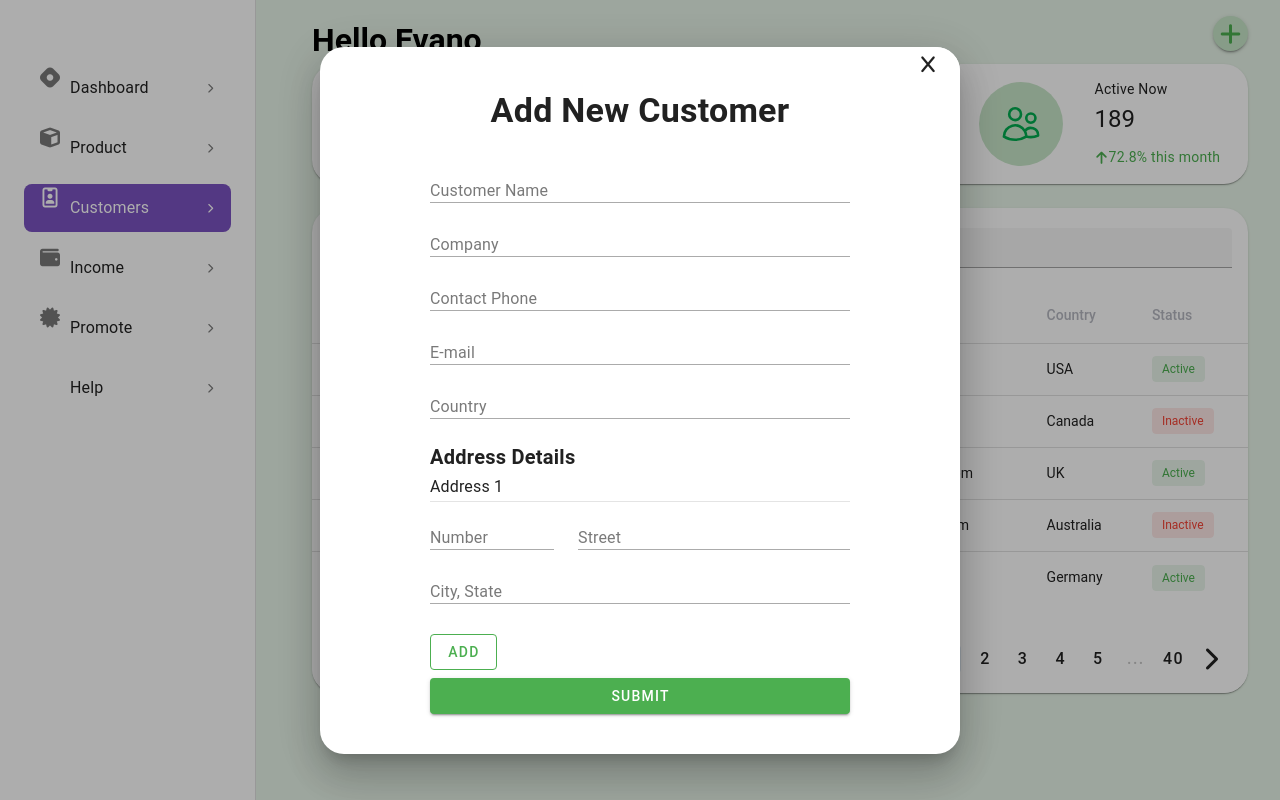
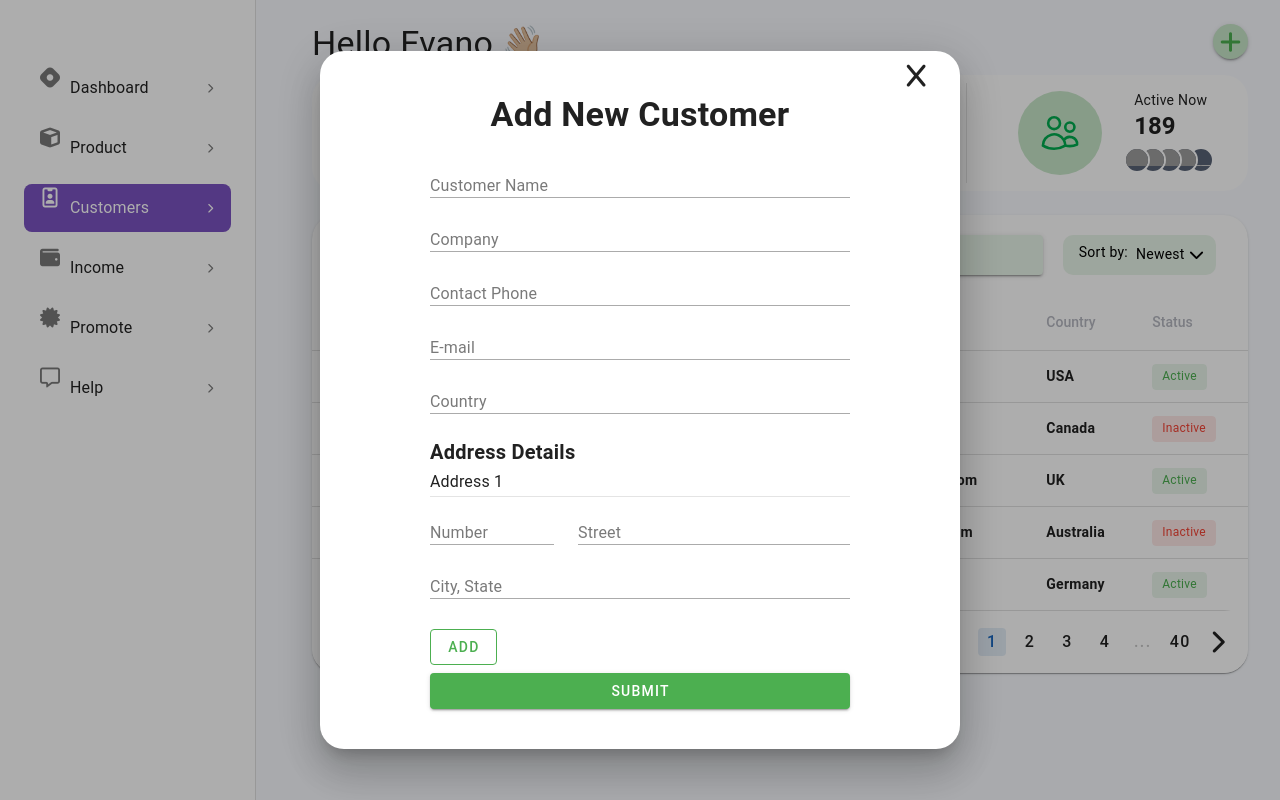
Before and after one commit to Husam7664/Customer-address-book, a Vue app: page /customers in a window 1280 px wide. Both pictures are taken after a click on the button 1230 px from the left and 33 px from the top of the page. Built offline with nearby package versions, Linux system fonts and the light colour scheme; grey boxes are pictures that could not be loaded.

Commit message:
improve Add New Customer compoent & styling

```diff
--- a/src/components/AddCustomer.vue
+++ b/src/components/AddCustomer.vue
@@ -1,33 +1,35 @@
 <template>
-  <!-- create add customer dialog -->
-  <v-dialog :model-value="modelValue" max-width="50%" persistent>
+  <v-dialog :model-value="modelValue" max-width="50%" persistent scrollable>
     <v-card class="rounded-xl">
       <div class="text-end">
-        <!-- <v-btn color="blue darken-1" text @click="close"/> -->
-        <v-btn flat @click="close">
-          <v-icon>fa-solid fa-x</v-icon>
+        <v-btn flat @click="close" class="mt-2 mr-3">
+          <v-icon size="25px">fa-solid fa-x</v-icon>
         </v-btn>
       </div>
-      <v-card-title class="text-center">
+      <div class="text-center">
         <span class=" text-h4 font-weight-bold">Add New Customer</span>
-      </v-card-title>
+      </div>
 
       <v-card-text>
         <v-container>
           <v-sheet max-width="75%" class="mx-auto">
-          <v-form @submit.prevent="handleSubmit">
+          <v-form ref="form" @submit.prevent="handleSubmit">
           <v-text-field v-model="customerName" label="Customer Name"  variant="underlined" density="compact" required />
           <v-text-field v-model="company" label="Company"  variant="underlined" density="compact" required />
-          <v-text-field v-model="contactPhone" :rules="contactNumberRules" label="Contact Phone"  variant="underlined" density="compact" required />
+          <v-text-field v-model="phoneNumber" :rules="contactNumberRules" type="number" label="Contact Phone"  variant="underlined" density="compact" required />
           <v-text-field v-model="email" label="E-mail"  variant="underlined" density="compact" required />
           <v-text-field v-model="country" label="Country"  variant="underlined" density="compact" required />
           <span class=" text-h6 font-weight-bold">Address Details</span>
           <div v-for="(adress, i) in addresses" :key="i">
-            <span class="text-subtitle-1 ">Address {{ i + 1 }}</span>
+            <div class="d-flex flex-row">
+              <span class="text-subtitle-1">Address {{ i + 1 }}</span>
+              <v-spacer />
+              <v-btn color="green" v-if="i===1" text variant="outlined" :disabled="addresses.length === 1" density="compact" @click="addresses.splice(i, 1)">Delete </v-btn>
+            </div>
             <v-divider></v-divider>
             <v-row class="mt-1">
               <v-col cols="12" sm="6" md="4">
-                <v-text-field v-model="adress.number" label="Number" :rules="contactNumberRules" variant="underlined" density="compact" required />
+                <v-text-field v-model="adress.number" label="Number" variant="underlined" density="compact" required />
               </v-col>
               <v-col cols="12" sm="6" md="8">
                 <v-text-field v-model="adress.street" label="Street"  variant="underlined" density="compact" required />
@@ -44,12 +46,6 @@
         </v-sheet>
         </v-container>
       </v-card-text>
-
-      <!-- <v-card-actions>
-        <v-spacer></v-spacer>
-
-        <v-btn color="blue darken-1" text @click="save">Save</v-btn>
-      </v-card-actions> -->
     </v-card>
   </v-dialog>
 </template>
@@ -62,15 +58,15 @@ export default {
   props: {
     modelValue: {
       type: Boolean,
-      // required: true,
+      required: true,
     },
   },
   setup(props, { emit}) {
     // const emit = defineEmits(['update:modelValue']);
-
+    const form = ref(null);
     const customerName = ref('');
     const company = ref('');
-    const contactPhone = ref('');
+    const phoneNumber = ref('');
     const email = ref('');
     const country = ref('');
     const addresses = ref([
@@ -84,7 +80,7 @@ export default {
     const street = ref('');
     const cityState = ref('');
 
-    // const firstNameRules = [
+    // const customerNameRules = [
     //   value => {
     //     if (value?.length > 3) return true;
     //     return 'First name must be at least 3 characters.';
@@ -107,19 +103,26 @@ export default {
         cityState: '',
       })
     }
-    const handleSubmit = () => {
-      // Handle form submission logic here
-      console.log('Form submitted:', {
+    const handleSubmit = async () => {
+      const { valid } = await form.value.validate();
+      if (valid) {
+       const newCustomer = {
         customerName: customerName.value,
         company: company.value,
-        contactPhone: contactPhone.value,
+        phoneNumber: phoneNumber.value,
         email: email.value,
         country: country.value,
         addresses: addresses.value,
         number: number.value,
         street: street.value,
         cityState: cityState.value,
-       });
+       }
+       emit('addNewCustomer', newCustomer)
+       emit('update:modelValue', false);
+      } else {
+        alert('Form not submitted. Please fix the errors.');
+      }
+
     };
 
     const close = () => {
@@ -127,17 +130,17 @@ export default {
     };
 
     const save = () => {
-      // Add your save logic here
       emit('update:modelValue', false);
     };
 
     return {
       close,
       save,
+      form,
       customerName,
       company,
       email,
-      contactPhone,
+      phoneNumber,
       country,
       addresses,
       number,
--- a/src/components/customerOverView.vue
+++ b/src/components/customerOverView.vue
@@ -1,5 +1,5 @@
 <script setup>
-import { computed, defineProps } from 'vue'
+import { computed } from 'vue'
 // assets users logo import
 import logo from '@/assets/users.svg'
 const props = defineProps({
@@ -38,24 +38,82 @@ const isPositive = computed(() => Math.sign(props.change) === 1)
     </v-card-text>
 
     <v-card-text>
-      <p class="mb-1">
+      <p class="mb-0">
         {{ props.title }}
       </p>
-      <h5 class="text-h5 text-no-wrap mb-3">
+      <h5 class="text-h5 text-no-wrap mb-1 font-weight-bold">
         {{ props.stats }}
       </h5>
+      <div class="avatars" v-if="props.title === 'Active Now'">
+        <a href="#" class="avatars__item"><img class="avatar" src="https://randomuser.me/api/portraits/women/65.jpg" alt=""></a>
+        <a href="#" class="avatars__item"><img class="avatar" src="https://randomuser.me/api/portraits/men/25.jpg" alt=""></a>
+        <a href="#" class="avatars__item"><img class="avatar" src="https://randomuser.me/api/portraits/women/25.jpg" alt=""></a>
+        <a href="#" class="avatars__item"><img class="avatar" src="https://randomuser.me/api/portraits/men/55.jpg" alt=""></a>
+        <a href="#" class="avatars__item"><img class="avatar" src="https://via.placeholder.com/300/09f/fff.png" alt=""></a>
+      </div>
       <span
-        :class="isPositive ? 'text-success' : 'text-error'"
+        :class="isPositive ? 'text-success' : 'text-red-accent-4'"
         class="d-flex align-center gap-1 text-sm"
+        v-else
       >
-        <VIcon
+        <v-icon
           size="14"
           :icon="isPositive ? 'fa-solid fa-arrow-up' : 'fa-solid fa-arrow-down'"
         />
-        {{ isPositive ? Math.abs(props.change) : props.change }}% this month
+        {{ isPositive ? Math.abs(props.change) : props.change }}%&nbsp;
+        <span class="text-caption text-black">this month</span>
       </span>
     </v-card-text>
     </div>
 
   <!-- </v-card> -->
 </template>
+
+<style lang="scss" scoped>
+.avatars {
+  display: flex;
+  list-style-type: none;
+  margin: auto;
+  padding:0px;
+  flex-direction: row;
+	&__item{
+		background-color: #596376;
+	  border: 2px solid #ffffff;
+	  border-radius: 100%;
+	  color: #ffffff;
+	  display: block;
+	  font-family: sans-serif;
+	  font-size: 12px;
+	  font-weight: 100;
+	  height: 26px;
+		width: 26px;
+	  line-height: 26px;
+	  text-align: center;
+		transition: margin 0.1s ease-in-out;
+		overflow: hidden;
+		margin-left: -10px;
+    &:first-child {
+      z-index: 5;
+    }
+    &:nth-child(2) {
+      z-index: 4;
+    }
+    &:nth-child(3) {
+      z-index: 3;
+    }
+    &:nth-child(4) {
+      z-index: 2;
+    }
+		&:nth-child(5) {
+      z-index: 1;
+    }
+    &:last-child {z-index: 0}
+    img{width:100%}
+	}
+	&:hover {
+    .avatars__item {
+      margin-right:10px;
+    }
+	}
+}
+</style>
--- a/src/components/customerTable.vue
+++ b/src/components/customerTable.vue
@@ -1,196 +1,199 @@
-<script setup>
-import { ref, onMounted } from 'vue'
-const search = ref('')
-const page = ref(1)
-const usreList = ref([
-  {
-    customerName: 'John Doe',
-    company: 'ABC Corp',
-    phoneNumber: '123-456-7890',
-    email: 'john.doe@example.com',
-    country: 'USA',
-    status: 'Active',
-  },
-  {
-    customerName: 'Jane Smith',
-    company: 'XYZ Ltd',
-    phoneNumber: '987-654-3210',
-    email: 'jane.smith@example.com',
-    country: 'Canada',
-    status: 'Inactive',
-  },
-  {
-    customerName: 'Alice Johnson',
-    company: '123 Industries',
-    phoneNumber: '555-123-4567',
-    email: 'alice.johnson@example.com',
-    country: 'UK',
-    status: 'Active',
-  },
-  {
-    customerName: 'Bob Williams',
-    company: '456 Co.',
-    phoneNumber: '789-012-3456',
-    email: 'bob.williams@example.com',
-    country: 'Australia',
-    status: 'Inactive',
-  },
-  {
-    customerName: 'Eva Davis',
-    company: '789 Enterprises',
-    phoneNumber: '234-567-8901',
-    email: 'eva.davis@example.com',
-    country: 'Germany',
-    status: 'Active',
-  },
-  // {
-  //   customerName: 'Mike Brown',
-  //   company: 'Acme Corp',
-  //   phoneNumber: '567-890-1234',
-  //   email: 'mike.brown@example.com',
-  //   country: 'France',
-  //   status: 'Inactive',
-  // },
-  // {
-  //   customerName: 'Sara Miller',
-  //   company: 'Tech Solutions',
-  //   phoneNumber: '345-678-9012',
-  //   email: 'sara.miller@example.com',
-  //   country: 'Spain',
-  //   status: 'Active',
-  // },
-  // {
-  //   customerName: 'Tom Clark',
-  //   company: 'Global Innovations',
-  //   phoneNumber: '901-234-5678',
-  //   email: 'tom.clark@example.com',
-  //   country: 'Italy',
-  //   status: 'Inactive',
-  // },
-  // {
-  //   customerName: 'Grace White',
-  //   company: 'Future Trends',
-  //   phoneNumber: '678-901-2345',
-  //   email: 'grace.white@example.com',
-  //   country: 'Japan',
-  //   status: 'Active',
-  // },
-  // {
-  //   customerName: 'Mark Turner',
-  //   company: 'Infinite Solutions',
-  //   phoneNumber: '432-109-8765',
-  //   email: 'mark.turner@example.com',
-  //   country: 'Brazil',
-  //   status: 'Inactive',
-  // },
-])
-
-const status = {
-  1: 'Current',
-  2: 'Professional',
-  3: 'Rejected',
-  4: 'Resigned',
-  5: 'Applied',
-}
-
-const statusColor = {
-  Current: 'primary',
-  Professional: 'success',
-  Rejected: 'error',
-  Resigned: 'warning',
-  Applied: 'info',
-}
-
-// table header color change
-const headers = [
-{
-  align: 'start',
-  key: 'customerName',
-  sortable: false,
-  title: 'Customer Name',
-
-},
-{ key: 'company', title: 'Company', class: 'my-header-style' },
-{ key: 'phoneNumber', title: 'Phone Number' },
-{ key: 'email', title: 'Email' },
-{ key: 'country', title: 'Country' },
-{ key: 'status', title: 'Status',
-  // align: 'center'
-},
-]
-
-
-// const usreList = data
-</script>
-
 <template>
-  <VCard class="mt-6 rounded-xl">
-    <VCardTitle class="d-flex flex-row">
+  <v-card class="mt-6 rounded-xl">
+    <v-card-title class="d-flex flex-row cusromer-list">
       <div>
-        <h3 class="text-h6 mb-0">All Customers</h3>
-        <span class="text-caption">List of all customers</span>
+        <h3 class="text-h6 font-weight-bold">All Customers</h3>
+        <span class="text-caption text-green">List of all customers</span>
       </div>
-      <VSpacer />
-      <VTextField
+      <v-spacer />
+      <v-text-field
         v-model="search"
         prepend-inner-icon="fa-solid fa-search"
         label="Search"
         single-line
         hide-details
         density="compact"
-        class="ml-auto my-auto"
+        variant="solo"
+        bg-color="green-lighten-5"
+        class="ml-auto my-auto pr-5"
+        style="max-width: 225px;"
       />
+      <div class="d-flex flex-wrap mr-4">
+        <!-- // shortby dropdown here -->
+        <!-- <p class="text-caption pt-4">Sort by:</p> -->
+        <!-- <v-select
+          v-model="sortBy"
+          :items="sortByOptions"
+          dense
+          hide-details
+          class="ml-2"
+          variant="solo"
+          flat
+        >
+          <template v-slot:prependInnerIcon>
+            <v-icon>fa-solid fa-chevron-down</v-icon>
+          </template>
+        </v-select> -->
+        <div class="d-flex flex-wrap px-4 my-3 bg-green-lighten-5" style="border-radius: 10px;">
+          <p class="text-body-2 mt-2">Sort by:</p>
+          <select class="ml-2 text-body-2" style="border: none; outline: none;">
+          <option value="Newest">Newest</option>
+          <option value="Oldest">Oldest</option>
+          <option value="30">30</option>
+          </select>
+          <v-icon class="pl-2 mt-3" size="15">fa-solid fa-chevron-down</v-icon>
+        </div>
 
-    </VCardTitle>
+      </div>
+    </v-card-title>
     <v-data-table
       v-model:search="search"
       :headers="headers"
-      :items="usreList"
+      :items="customersList"
       class="table-rounded"
       disable-sort
       pagination
     >
-    <template v-slot:headers="{ headers }">
-      <tr>
-        <th v-for="(header, i) in headers[0]" :key="i" style="color: #B5B7C0;">
-          {{ header.title }}
-        </th>
-      </tr>
-    </template>
-      <template v-slot:item.status="{ item }">
-        <!-- <div class="text-center"> -->
-          <v-chip
+      <template v-slot:headers="{ headers }">
+        <tr>
+          <th v-for="(header, i) in headers[0]" :key="i" style="color: #B5B7C0;">
+            {{ header.title }}
+          </th>
+        </tr>
+      </template>
+      <template v-slot:item="{ item, index }">
+        <tr class="text-body-2 font-weight-bold" @click="selectRow(item ,index)">
+          <td>{{ item.customerName }}</td>
+          <td>{{ item.company }}</td>
+          <td>{{ item.phoneNumber }}</td>
+          <td>{{ item.email }}</td>
+          <td>{{ item.country }}</td>
+          <td><v-chip
             :color="item.status === 'Active'  ? 'green' : 'red'"
             :text="item.status === 'Active' ? 'Active' : 'Inactive'"
             label
             size="small"
-          ></v-chip>
-        <!-- </div> -->
+          ></v-chip></td>
+        </tr>
+        <tr v-show="expanded && selectedRowIndex === index" v-for="(address, i) in item.addresses" :key="i" class="text-caption">
+          <td></td>
+          <td> Adress {{ i + 1 }}</td>
+          <td>{{ address.number }}</td>
+          <td>{{ address.street }}</td>
+          <td>{{ address.cityState }}</td>
+          <td></td>
+        </tr>
       </template>
+
       <template v-slot:bottom>
-      <div class="text-center">
+      <div class="d-flex flex-wrap pa-3">
         <!-- <v-row justify="start"> -->
-        <div class="text-caption">Showing data 1 to 8 of 256K entries:</div>
+        <div class="text-caption pt-2 pl-2 font-weight-bold" style="color: #B5B7C0;">Showing data 1 to 8 of 256K entries:</div>
+        <v-spacer />
         <!-- </v-row> -->
-        <v-row justify="end">
+        <!-- <v-row justify="end">
           <v-col cols="5">
-            <v-container class="max-width">
+            <v-container class="max-width"> -->
               <v-pagination
                 density="compact"
                 v-model="page"
+                :total-visible="5"
                 active-color="primary"
                 :length="40"
               ></v-pagination>
-            </v-container>
+            <!-- </v-container>
           </v-col>
-        </v-row>
+        </v-row> -->
       </div>
     </template>
     </v-data-table>
-  </VCard>
+  </v-card>
 </template>
 
+<script>
+import { ref, onMounted, watch } from 'vue'
+
+export default {
+  name: 'CustomerTable',
+  props: {
+    customersList: {
+      type: Array,
+      required: true,
+    },
+  },
+  setup() {
+  const search = ref('')
+  const page = ref(1)
+  const expanded = ref(false)
+  const selectedRowIndex = ref(-1)
+
+  const headers = [
+  {
+    align: 'start',
+    key: 'customerName',
+    sortable: false,
+    title: 'Customer Name',
+
+  },
+  { key: 'company', title: 'Company', class: 'my-header-style' },
+  { key: 'phoneNumber', title: 'Phone Number' },
+  { key: 'email', title: 'Email' },
+  { key: 'country', title: 'Country' },
+  { key: 'status', title: 'Status',
+    // align: 'center'
+  },
+  ]
+
+  const sortBy = ref('newest')
+
+  const sortByOptions = [
+    'newest',
+    'oldest',
+  ]
+
+  const selectRow = (item, index) => {
+    console.log('item', item, index)
+    selectedRowIndex.value = index
+    expanded.value = !expanded.value
+
+    // if (selectedRowIndex.value === index) {
+    //   expanded.value = false
+    //   selectedRowIndex.value = -1
+    // }
+  }
+
+  return {
+    search,
+    page,
+    headers,
+    expanded,
+    selectRow,
+    selectedRowIndex,
+    sortByOptions,
+    sortBy,
+  }
+
+}
+
+}
+
+
+// const customersList = data
+</script>
+
 <style scoped>
+.cusromer-list {
+  box-shadow: none;
+}
+
+/* .v-text-field--outline .v-input__control {
+  box-shadow: none;
+} */
+
+/* .v-feild {
+  border-radius: 0px !important;
+  box-shadow: none;
+} */
 
 /* .v-input {
   height: 10px !important;
--- a/src/layouts/default/View.vue
+++ b/src/layouts/default/View.vue
@@ -1,5 +1,5 @@
 <template>
-  <v-main class="bg-green-lighten-5 pt-4 pr-8">
+  <v-main class="pt-4 pr-8" style="background-color: #F9FBFF;">
     <router-view />
   </v-main>
 </template>
--- a/src/layouts/vertical-sidebar/sidebarItem.js
+++ b/src/layouts/vertical-sidebar/sidebarItem.js
@@ -37,7 +37,7 @@ const sidebarMenu = [
     {
         title: "Help",
         icon: {
-            name: "MoodHappyIcon",
+            name: "fa-regular fa-message",
         },
         to: "/help"
     },
--- a/src/router/index.js
+++ b/src/router/index.js
@@ -9,9 +9,6 @@ const routes = [
       {
         path: 'dashboard',
         name: 'Dashboard',
-        // route level code-splitting
-        // this generates a separate chunk (Home-[hash].js) for this route
-        // which is lazy-loaded when the route is visited.
         component: () => import('@/views/Home.vue'),
       },
       {
--- a/src/views/Customers.vue
+++ b/src/views/Customers.vue
@@ -1,7 +1,7 @@
 <template>
 <div class="mr-xl">
-    <div class="d-flex flex-row">
-      <h1>Hello Evano,</h1>
+    <div class="d-flex flex-row my-2">
+      <p class="text-h4">Hello Evano <span>&#128075;&#127996;</span>,</p>
       <!-- add item btn here -->
       <v-btn
         class="ml-auto mb-2 text-green"
@@ -12,14 +12,13 @@
         @click="addCustomer = !addCustomer"
       />
     </div>
-    <AddCustomer v-model="addCustomer"/>
-    <v-card class="d-flex flex-wrap justify-space-around rounded-xl">
+    <AddCustomer v-model="addCustomer" @addNewCustomer="addNewCustomer"/>
+    <v-card class="d-flex flex-wrap justify-space-around rounded-xl customer-overview">
       <CustomerOverView
       v-bind="{
                 title: 'Total Customers',
                 stats: '5,423',
-                change: -16,
-                // 16% this month
+                change: 16,
               }"
       />
       <v-divider
@@ -31,8 +30,7 @@
       v-bind="{
                 title: 'Members',
                 stats: '1,893',
-                change: 1,
-                // 1% this month
+                change: -1,
               }"
       />
       <v-divider
@@ -49,7 +47,7 @@
       />
     </v-card>
 
-    <CustomerTable />
+    <CustomerTable :customersList="customersList" />
 
 
 
@@ -70,10 +68,153 @@ components: {
 },
 setup() {
     const addCustomer = ref(false)
+    const customersList = ref([
+    {
+      customerName: 'John Doe',
+      company: 'ABC Corp',
+      phoneNumber: '123-456-7890',
+      email: 'john.doe@example.com',
+      country: 'USA',
+      status: 'Active',
+      addresses: [
+        {
+          number: '456',
+          street: 'Broadway Ave',
+          cityState: 'CityB',
+        },
+        {
+          number: '789',
+          street: 'Park Blvd',
+          cityState: 'CityC',
+        },
+      ],
+    },
+    {
+      customerName: 'Jane Smith',
+      company: 'XYZ Ltd',
+      phoneNumber: '987-654-3210',
+      email: 'jane.smith@example.com',
+      country: 'Canada',
+      status: 'Inactive',
+      addresses: [
+        {
+          number: '101',
+          street: 'Main St',
+          cityState: 'CityX',
+        },
+      ],
+    },
+    {
+      customerName: 'Alice Johnson',
+      company: '123 Industries',
+      phoneNumber: '555-123-4567',
+      email: 'alice.johnson@example.com',
+      country: 'UK',
+      status: 'Active',
+      addresses: [
+        {
+          number: '222',
+          street: 'Elm St',
+          cityState: 'CityY',
+        },
+        {
+          number: '333',
+          street: 'Oak St',
+          cityState: 'CityZ',
+        },
+      ],
+    },
+    {
+      customerName: 'Bob Williams',
+      company: '456 Co.',
+      phoneNumber: '789-012-3456',
+      email: 'bob.williams@example.com',
+      country: 'Australia',
+      status: 'Inactive',
+      addresses: [
+        {
+          number: '777',
+          street: 'Pine St',
+          cityState: 'CityA',
+        },
+      ],
+    },
+    {
+      customerName: 'Eva Davis',
+      company: '789 Enterprises',
+      phoneNumber: '234-567-8901',
+      email: 'eva.davis@example.com',
+      country: 'Germany',
+      status: 'Active',
+      addresses: [
+        {
+          number: '444',
+          street: 'Maple Ave',
+          cityState: 'CityW',
+        },
+      ],
+    },
+
+      // {
+      //   customerName: 'Mike Brown',
+      //   company: 'Acme Corp',
+      //   phoneNumber: '567-890-1234',
+      //   email: 'mike.brown@example.com',
+      //   country: 'France',
+      //   status: 'Inactive',
+      // },
+      // {
+      //   customerName: 'Sara Miller',
+      //   company: 'Tech Solutions',
+      //   phoneNumber: '345-678-9012',
+      //   email: 'sara.miller@example.com',
+      //   country: 'Spain',
+      //   status: 'Active',
+      // },
+      // {
+      //   customerName: 'Tom Clark',
+      //   company: 'Global Innovations',
+      //   phoneNumber: '901-234-5678',
+      //   email: 'tom.clark@example.com',
+      //   country: 'Italy',
+      //   status: 'Inactive',
+      // },
+      // {
+      //   customerName: 'Grace White',
+      //   company: 'Future Trends',
+      //   phoneNumber: '678-901-2345',
+      //   email: 'grace.white@example.com',
+      //   country: 'Japan',
+      //   status: 'Active',
+      // },
+      // {
+      //   customerName: 'Mark Turner',
+      //   company: 'Infinite Solutions',
+      //   phoneNumber: '432-109-8765',
+      //   email: 'mark.turner@example.com',
+      //   country: 'Brazil',
+      //   status: 'Inactive',
+      // },
+    ])
+
+
+    const addNewCustomer = (customer) => {
+      console.log('addNewCustomer',customer)
+      customersList.value.push(customer)
+    }
     return {
       addCustomer,
+      addNewCustomer,
+      customersList
+
     }
   }
 
 }
 </script>
+
+<style lang="scss" scoped>
+.customer-overview {
+  box-shadow: none;
+}
+</style>
--- a/vite.config.js
+++ b/vite.config.js
@@ -18,6 +18,7 @@ export default defineConfig({
       autoImport: true,
       styles: {
         configFile: 'src/styles/settings.scss',
+
       },
     }),
     ViteFonts({
@@ -45,6 +46,6 @@ export default defineConfig({
     ],
   },
   server: {
-    port: 3001,
+    port: 3000,
   },
 })
```
